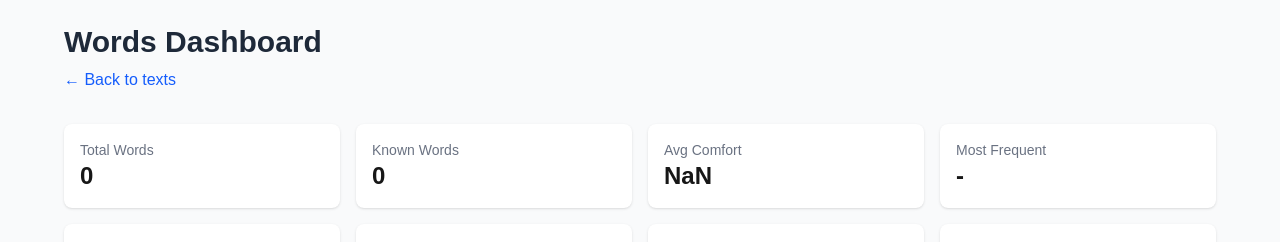
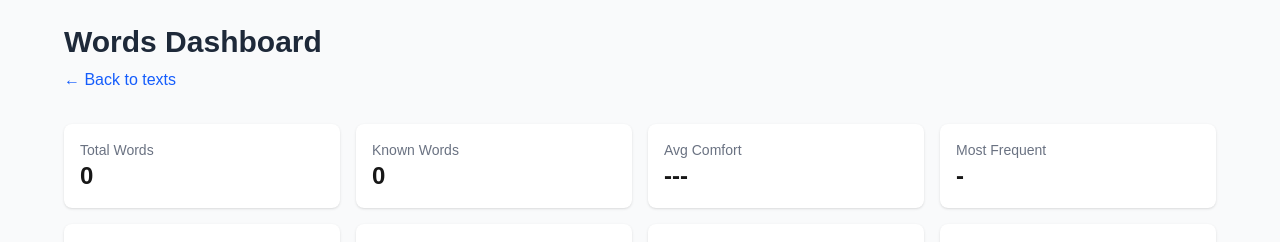
Before and after one commit to jancarauma/palaviva, a Next.js app: page /words in a window 1280 px wide. Shown: the top 242 px of the page. Built offline with nearby package versions, Linux system fonts and the light colour scheme.

Commit message:
Voices are the same

```diff
--- a/src/app/article/[id]/ArticleView.tsx
+++ b/src/app/article/[id]/ArticleView.tsx
@@ -171,7 +171,7 @@ export default function ArticleView({ id }: { id: string }) {
     const text = article.original;
     const tokens = splitText(text);
 
-    // Calcular offsets sincronamente
+    // Calcular offsets
     const offsets: number[] = [];
     let currentPos = 0;
     tokens.forEach((token) => {
@@ -179,12 +179,47 @@ export default function ArticleView({ id }: { id: string }) {
       currentPos += token.length + 1;
     });
     setWordOffsets(offsets);
-    wordOffsetsRef.current = offsets; // Atualiza ref imediatamente
+    wordOffsetsRef.current = offsets;
+
+    // Configuração de idioma igual ao Código 2
+    const langMap: { [key: string]: string } = {
+      'en': 'en-US',
+      'pt': 'pt-BR',
+      'es': 'es-ES',
+      'fr': 'fr-FR'
+    };
+
+    const targetLang = langMap[article.language.split('-')[0]] || article.language;
+    const synth = window.speechSynthesis;
+    const voices = synth.getVoices();
+
+    // Mesma lógica de seleção de voz do Código 2
+    const preferredVoices = voices.filter(voice =>
+      voice.lang === targetLang ||
+      voice.lang.startsWith(targetLang.split('-')[0])
+    );
 
     const u = new SpeechSynthesisUtterance(text);
-    u.lang = article.language.includes("-")
-      ? article.language
-      : `${article.language}-${article.language.toUpperCase()}`;
+
+    // Aplicar mesma voz do Código 2
+    if (preferredVoices.length > 0) {
+      u.voice = preferredVoices[0];
+    }
+
+    // Mesma configuração de idioma e parâmetros
+    u.lang = targetLang;
+    u.rate = 0.9;
+    u.pitch = 1.2;
+
+    switch(targetLang.split('-')[0]) {
+      case 'en':
+        u.rate = 1.1;
+        u.pitch = 1.0;
+        break;
+      case 'pt':
+        u.rate = 0.9;
+        break;
+    }
 
     u.onboundary = (event) => {
       if (event.name === "word") {
--- a/src/app/words/page.tsx
+++ b/src/app/words/page.tsx
@@ -47,7 +47,7 @@ export default function WordsPage() {
             user: {
               "native-lang": "pt",
               "target-lang": "en",
-              "version": "0.0.1",
+              version: "0.0.1",
               "page-size": 1000,
             },
           });
@@ -99,7 +99,7 @@ export default function WordsPage() {
       year: monthStart.getFullYear(),
       total: monthWords.length,
       ...Object.fromEntries(
-        [1, 2, 3, 4, 5].map((level) => [
+        [/*1,*/ 2, 3, 4, 5].map((level) => [
           `level_${level}`,
           monthWords.filter((w) => w.comfort === level).length,
         ])
@@ -129,37 +129,6 @@ export default function WordsPage() {
     currentPage * PAGE_SIZE,
     (currentPage + 1) * PAGE_SIZE
   );
-
-  const stats = {
-    totalWords: words.length,
-    knownWords: words.filter((w) => w.comfort === 5).length,
-    avgComfort: (
-      words.reduce((acc, w) => acc + w.comfort, 0) / words.length
-    ).toFixed(1),
-    mostFrequent: [...words].sort((a, b) => b.count - a.count)[0]?.name || "-",
-    newThisWeek: words.filter((w) => {
-      const oneWeekAgo = Date.now() - 7 * 24 * 60 * 60 * 1000;
-      return w.date_created > oneWeekAgo;
-    }).length,
-
-    newThisMonth: words.filter((w) => {
-      const oneMonthAgo = Date.now() - 30 * 24 * 60 * 60 * 1000;
-      return w.date_created > oneMonthAgo;
-    }).length,
-
-    newThisYear: words.filter((w) => {
-      const oneYearAgo = Date.now() - 365 * 24 * 60 * 60 * 1000;
-      return w.date_created > oneYearAgo;
-    }).length,
-
-    growthRate:
-      (words.filter((w) => {
-        const lastMonth = Date.now() - 30 * 24 * 60 * 60 * 1000;
-        return w.date_created > lastMonth;
-      }).length /
-        words.length) *
-        100 || 0,
-  };
 
   const comfortData = [1, 2, 3, 4, 5].map((level) => ({
     name: getComfortLevelName(level),
@@ -198,6 +167,73 @@ export default function WordsPage() {
       hoverColor: "#86efac", // bg-green-300
     },
   ];
+
+  const avgComfortValue =
+    words.length > 0
+      ? words.reduce((acc, w) => acc + w.comfort, 0) / words.length
+      : null;
+
+  const getAvgComfortLevel = (avg: number) => {
+    const rounded = Math.round(avg);
+    return (
+      COMFORT_LEVELS.find((level) => level.level === rounded) ||
+      COMFORT_LEVELS[0]
+    );
+  };
+
+  const stats = {
+    totalWords: words.length,
+
+    knownWords: words.filter((w) => w.comfort === 5).length,
+
+    avgComfort: {
+      value: avgComfortValue?.toFixed(1) || "0.0",
+      level: avgComfortValue ? getAvgComfortLevel(avgComfortValue) : null,
+    },
+
+    mostFrequent: [...words].sort((a, b) => b.count - a.count)[0]?.name || "-",
+
+    newThisWeek: words.filter((w) => {
+      const oneWeekAgo = Date.now() - 7 * 24 * 60 * 60 * 1000;
+      return w.comfort === 5 && w.date_created > oneWeekAgo;
+    }).length,
+
+    newThisMonth: words.filter((w) => {
+      const oneMonthAgo = Date.now() - 30 * 24 * 60 * 60 * 1000;
+      return w.comfort === 5 && w.date_created > oneMonthAgo;
+    }).length,
+
+    newThisYear: words.filter((w) => {
+      const oneMonthAgo = Date.now() - 365 * 24 * 60 * 60 * 1000;
+      return w.comfort === 5 && w.date_created > oneMonthAgo;
+    }).length,
+
+    growthRate: (() => {
+      const now = Date.now();
+
+      // last 30 days
+      const currentPeriodStart = now - 30 * 24 * 60 * 60 * 1000;
+      const currentKnown = words.filter(
+        (w) => w.comfort === 5 && w.date_created >= currentPeriodStart
+      ).length;
+
+      // 30-60 days ago
+      const previousPeriodStart = now - 60 * 24 * 60 * 60 * 1000;
+      const previousKnown = words.filter(
+        (w) =>
+          w.comfort === 5 &&
+          w.date_created >= previousPeriodStart &&
+          w.date_created < currentPeriodStart
+      ).length;
+
+      // Avoid division by zero
+      if (previousKnown === 0) {
+        return currentKnown > 0 ? 100 : 0; // 100% if there is new learned words, 0% otherwise
+      }
+
+      return ((currentKnown - previousKnown) / previousKnown) * 100;
+    })(),
+  };
 
   const handleSort = (key: keyof IWord) => {
     setSortConfig((prev) => ({
@@ -283,8 +319,29 @@ export default function WordsPage() {
             <div className="text-gray-500 dark:text-gray-300 text-sm">
               Avg Comfort
             </div>
-            <div className="text-2xl font-bold dark:text-white">
-              {stats.avgComfort ?? "---"}
+            <div className="flex items-center gap-2">
+              {stats.avgComfort.level ? (
+                <>
+                  <div
+                    className="w-3 h-3 rounded-full"
+                    style={{
+                      backgroundColor: stats.avgComfort.level.hoverColor,
+                      boxShadow: `0 0 8px ${stats.avgComfort.level.hoverColor}80`,
+                    }}
+                  ></div>
+                  <div className="text-2xl font-bold dark:text-white">
+                    <span className="mr-2">{stats.avgComfort.value}</span>
+                    <span
+                      className="text-sm font-medium"
+                      style={{ color: stats.avgComfort.level.hoverColor }}
+                    >
+                      ({stats.avgComfort.level.name})
+                    </span>
+                  </div>
+                </>
+              ) : (
+                <div className="text-2xl font-bold dark:text-white">---</div>
+              )}
             </div>
           </div>
           <div className="bg-white dark:bg-gray-800 p-4 rounded-lg shadow">
```
